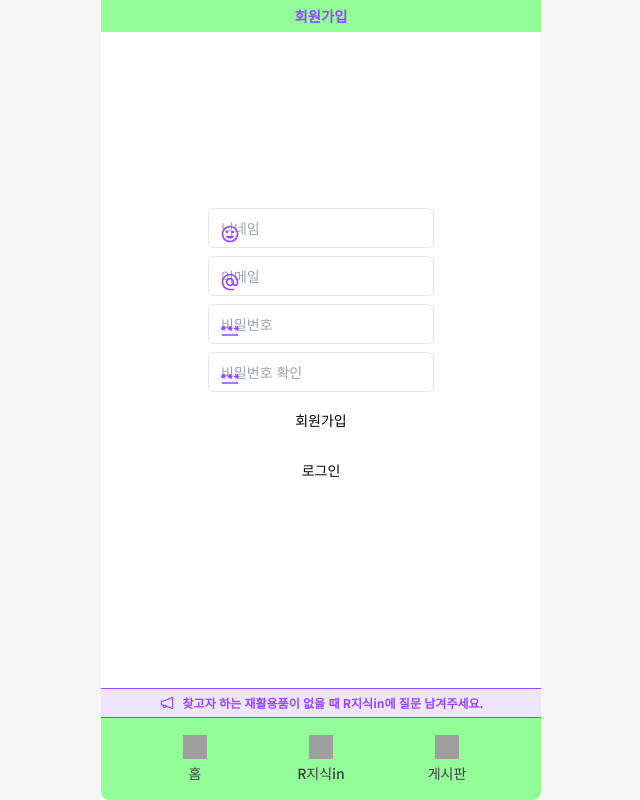
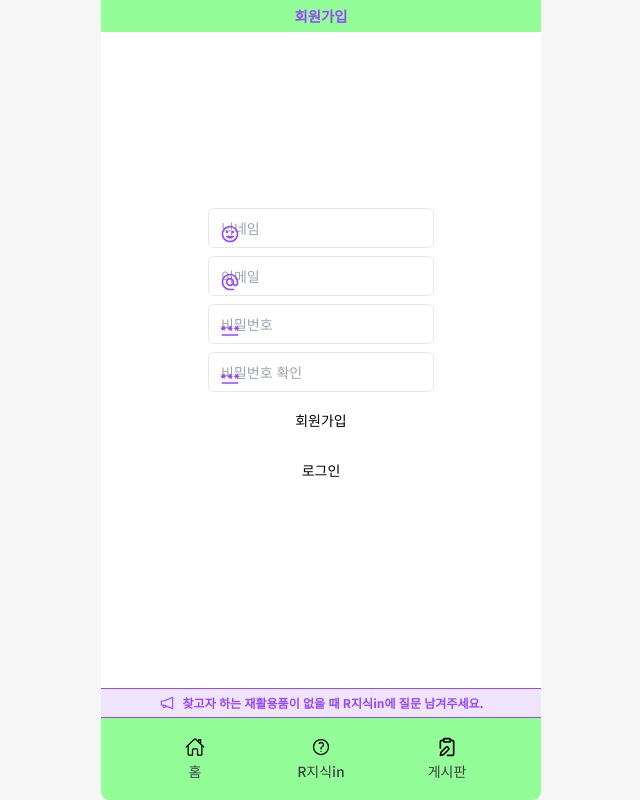
Before and after one commit to FE8-Team6/renewal-reracle, a React (Vite) app: page /signup in a window 1280 px wide. Shown: the whole page, without its empty margins (319-959 px from the left). Built offline with nearby package versions, Linux system fonts and the light colour scheme; no server answers; grey boxes are pictures that could not be loaded.

Commit message:
refactor: icon 추가

```diff
--- a/src/components/Header.tsx
+++ b/src/components/Header.tsx
@@ -1,4 +1,5 @@
-import { useNavigate } from 'react-router-dom';
+import { useNavigate } from "react-router-dom";
+import { RxPerson } from "react-icons/rx";
 
 const Header = () => {
   const navigation = useNavigate();
@@ -6,26 +7,24 @@ const Header = () => {
     navigation(path);
   };
   const handleUserIconClick = () => {
-    const userData = localStorage.getItem('userData');
+    const userData = localStorage.getItem("userData");
     if (userData) {
-      handleNavClick('/mypage');
+      handleNavClick("/mypage");
     } else {
-      handleNavClick('/login');
+      handleNavClick("/login");
     }
   };
   return (
     <div className="w-full h-[3rem] bg-purpleLight rounded-t-lg flex items-center">
       <img
-        src="/logosmall.svg"
+        src="/public/icon/REracle_logo.svg"
         alt="reracle 아이콘"
-        onClick={() => handleNavClick('/')}
+        onClick={() => handleNavClick("/")}
         className="w-[5rem] absolute ml-4 cursor-pointer"
       />
-      <img
-        src="/person_20dp_FILL1_wght400_GRAD0_opsz20.svg"
-        alt="유저 아이콘"
+      <RxPerson
         onClick={handleUserIconClick}
-        className="w-[2rem] absolute right-0 mr-4 cursor-pointer"
+        className="w-5 h-5 absolute right-0 mr-4 cursor-pointer"
       />
     </div>
   );
--- a/src/components/Nav/Nav.tsx
+++ b/src/components/Nav/Nav.tsx
@@ -1,6 +1,8 @@
 import { useNavigate } from "react-router-dom";
-import NavBtn from "@/components/Nav/NavBtn";
 import { AiOutlineNotification } from "react-icons/ai";
+import { IoHomeOutline } from "react-icons/io5";
+import { LuClipboardEdit } from "react-icons/lu";
+import { HiOutlineQuestionMarkCircle } from "react-icons/hi2";
 
 const Nav = () => {
   const navigation = useNavigate();
@@ -16,22 +18,39 @@ const Nav = () => {
         찾고자 하는 재활용품이 없을 때 R지식in에 질문 남겨주세요.
       </div>
       <div className="w-full h-[10.2vh] absolute bottom-0 bg-green rounded-b-lg flex justify-evenly items-center">
-        <NavBtn
-          image="/home_FILL0_wght400_GRAD0_opsz24.svg"
-          text="홈"
-          onClick={() => handleNavClick("/")}
-        />
-        <NavBtn
-          image="/question_exchange_FILL0_wght400_GRAD0_opsz24.svg"
-          text="R지식in"
-          onClick={() => handleNavClick("/qna")}
-        />
-
-        <NavBtn
-          image="/breaking_news_FILL0_wght400_GRAD0_opsz24.svg"
-          text="게시판"
-          onClick={() => handleNavClick("/announcement")}
-        />
+        <div className="relative flex items-center w-auto h-auto">
+          <button
+            onClick={() => handleNavClick("/")}
+            className="border-none w-[8vh] bg-transparent flex flex-col items-center"
+          >
+            <IoHomeOutline className="w-5 h-5" />
+            <div className="mt-1 text-sm font-medium text-center text-grayDark">
+              홈
+            </div>
+          </button>
+        </div>
+        <div className="relative flex items-center w-auto h-auto">
+          <button
+            onClick={() => handleNavClick("/qna")}
+            className="border-none w-[8vh] bg-transparent flex flex-col items-center"
+          >
+            <HiOutlineQuestionMarkCircle className="w-5 h-5" />
+            <div className="mt-1 text-sm font-medium text-center text-grayDark">
+              R지식in
+            </div>
+          </button>
+        </div>
+        <div className="relative flex items-center w-auto h-auto">
+          <button
+            onClick={() => handleNavClick("/qna")}
+            className="border-none w-[8vh] bg-transparent flex flex-col items-center"
+          >
+            <LuClipboardEdit className="w-5 h-5" />
+            <div className="mt-1 text-sm font-medium text-center text-grayDark">
+              게시판
+            </div>
+          </button>
+        </div>
       </div>
     </div>
   );
```
Also changed, not shown: public/icon/REracle_logo.svg (added).
